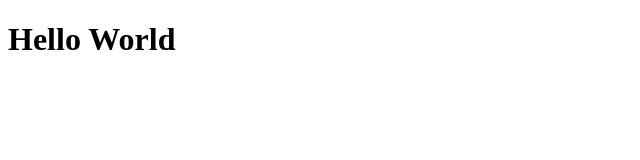
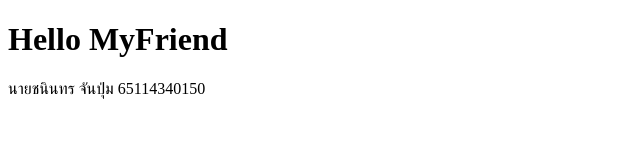
Before and after one commit to Chaninthin/myweb, a plain HTML site: page index.html in a window 1280 px wide. Shown: the whole page, without its empty margins (0-640 px from the left). Drawn offline with Linux system fonts and the light colour scheme.

Commit message:
add index.html

```diff
--- a/index.html
+++ b/index.html
@@ -7,6 +7,7 @@
     <title>Document</title>
 </head>
 <body>
-    <h1>Hello World</h1>
+    <h1>Hello MyFriend</h1>
+    นายชนินทร จันปุ่ม 65114340150
 </body>
 </html>
```
